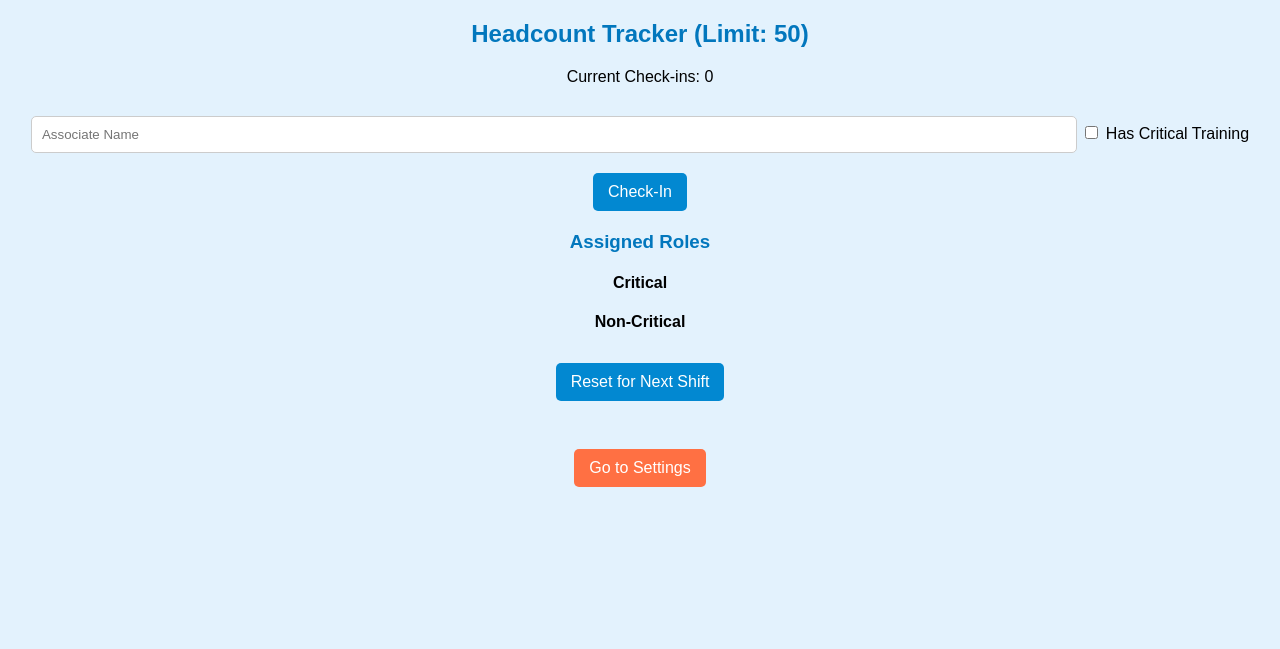
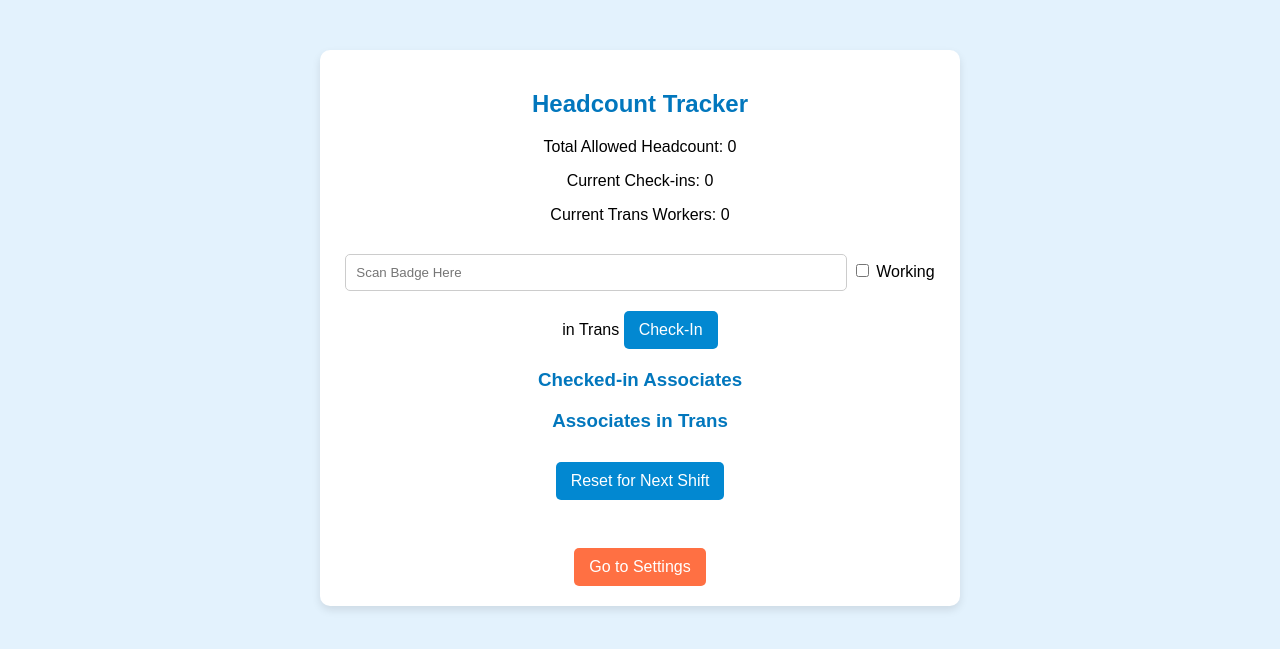
Before and after one commit to quetzin/Headcount, a Flask app: page / in a window 1280 px wide. Shown: the top 649 px of the page. Run offline with Flask 3, Linux system fonts and the light colour scheme.

Commit message:
edit remove

```diff
--- a/app.py
+++ b/app.py
@@ -1,90 +1,83 @@
 from flask import Flask, render_template, request, redirect, url_for, jsonify
+import json
 
 app = Flask(__name__)
 
+# Load associates data from JSON file
+with open("names.json", "r") as f:
+    associates_data = json.load(f)
+
+# Create a mapping from barcode to first name and login
+barcode_to_info = {str(associate["barcode"]): f"{associate['first_name']} ({associate['login']})" for associate in associates_data}
+
 # Default values for CE, MI, and Trans
-total_headcount = 50  # Will be dynamically set
-critical_role_count = 10  # Will be dynamically set
+total_headcount = 0  # Will be dynamically set
+trans_count = 0  # Will be dynamically set
 
-# Predefined roles with constraints
-roles = {
-    "Critical": {
-        "Pit": {"required_training": True, "assigned": [], "max": 1},
-        "CPT": {"required_training": True, "assigned": []},
-        "Ship Clerk": {"required_training": True, "assigned": []},
-        "DEA": {"required_training": True, "assigned": []},
-        "Fluid PS": {"required_training": True, "assigned": [], "max": 1},
-        "Main PS": {"required_training": True, "assigned": [], "max": 1},
-        "Robotics Operator": {"required_training": True, "assigned": [], "max": 1},
-    },
-    "Non-Critical": {
-        "Flats": {"required_training": False, "assigned": []},
-        "MI": {"required_training": False, "assigned": []},
-        "WS": {"required_training": False, "assigned": []},
-        "Fluids": {"required_training": False, "assigned": []},
-        "Main High Cap": {"required_training": False, "assigned": []},
-        "Mid High Cap": {"required_training": False, "assigned": []},
-        "Mid Cap": {"required_training": False, "assigned": []},
-        "Trans": {"required_training": False, "assigned": []},
-        "Carts": {"required_training": False, "assigned": []},
-    }
-}
-
+# Store checked-in associates
 associates = []
+trans_associates = []  # Separate list for associates working in Trans
 
 @app.route("/")
 def index():
-    return render_template("index.html", associates=associates, roles=roles, total_headcount=total_headcount)
+    return render_template("index.html", associates=associates, trans_associates=trans_associates, total_headcount=total_headcount)
 
 @app.route("/settings", methods=["GET", "POST"])
 def settings():
-    global total_headcount, critical_role_count
+    global total_headcount, trans_count
     if request.method == "POST":
         ce = int(request.form["CE"])
         mi = int(request.form["MI"])
         trans = int(request.form["Trans"])
 
-        total_headcount = ce // 550 + mi  # Adjust total headcount
-        critical_role_count = trans // 1000  # Adjust critical role count based on Trans value
+        total_headcount = ce // 550  # Adjust total headcount
+        trans_count = trans // 1000  # Number of people needed for Trans
         return redirect(url_for("index"))
-    return render_template("settings.html", total_headcount=total_headcount, critical_role_count=critical_role_count)
+    return render_template("settings.html", total_headcount=total_headcount, trans_count=trans_count)
 
 @app.route("/checkin", methods=["POST"])
 def checkin():
-    if len(associates) >= total_headcount:
-        return jsonify({"error": "Headcount limit reached"}), 400
+    badge_id = request.form["badge_id"]
+    in_trans = request.form.get("in_trans") == "on"
+    name = barcode_to_info.get(badge_id, "Unknown")
 
+    if name in associates or name in trans_associates:
+        return jsonify({"error": "Badge already scanned"}), 400
+
+    if in_trans:
+        trans_associates.append(name)
+    else:
+        if len(associates) >= total_headcount:
+            return jsonify({"error": "Headcount limit reached"}), 400
+        associates.append(name)
+
+    return redirect(url_for("index"))
+
+@app.route("/remove", methods=["POST"])
+def remove():
     name = request.form["name"]
-    has_training = request.form.get("has_training") == "on"
+    if name in associates:
+        associates.remove(name)
+    elif name in trans_associates:
+        trans_associates.remove(name)
+    return redirect(url_for("index"))
 
-    associate = {"name": name, "has_training": has_training}
-    associates.append(associate)
-
-    assigned = False
-    for category, role_list in roles.items():
-        for role, details in role_list.items():
-            if details["required_training"] == has_training and ("max" not in details or len(details["assigned"]) < details["max"]):
-                details["assigned"].append(name)
-                assigned = True
-                break
-        if assigned:
-            break
-
-    if not assigned:
-        for role, details in roles["Non-Critical"].items():
-            if len(details["assigned"]) < total_headcount:
-                details["assigned"].append(name)
-                break
-
+@app.route("/move", methods=["POST"])
+def move():
+    name = request.form["name"]
+    if name in associates:
+        associates.remove(name)
+        trans_associates.append(name)
+    elif name in trans_associates:
+        trans_associates.remove(name)
+        associates.append(name)
     return redirect(url_for("index"))
 
 @app.route("/reset", methods=["POST"])
 def reset():
-    global associates
-    for category in roles.values():
-        for role in category.values():
-            role["assigned"] = []
+    global associates, trans_associates
     associates = []
+    trans_associates = []
     return redirect(url_for("index"))
 
 if __name__ == "__main__":
--- a/templates/index.html
+++ b/templates/index.html
@@ -1,43 +1,66 @@
 <!DOCTYPE html>
 <html lang="en">
-    <link rel="stylesheet" type="text/css" href="{{ url_for('static', filename='styles.css') }}">
-
 <head>
     <meta charset="UTF-8">
     <meta name="viewport" content="width=device-width, initial-scale=1.0">
-    <title>Amazon Headcount & Role Assignment</title>
+    <title>Headcount Tracker</title>
+    <link rel="stylesheet" type="text/css" href="{{ url_for('static', filename='styles.css') }}">
 </head>
 <body>
-    <h2>Headcount Tracker (Limit: {{ total_headcount }})</h2>
+    <div class="container">
+        <h2>Headcount Tracker</h2>
+        <p>Total Allowed Headcount: {{ total_headcount }}</p>
         <p>Current Check-ins: {{ associates|length }}</p>
+        <p>Current Trans Workers: {{ trans_associates|length }}</p>
 
         <form action="/checkin" method="post">
-        <input type="text" name="name" placeholder="Associate Name" required>
+            <input type="text" name="badge_id" placeholder="Scan Badge Here" required>
             <label>
-            <input type="checkbox" name="has_training"> Has Critical Training
+                <input type="checkbox" name="in_trans"> Working in Trans
             </label>
             <button type="submit">Check-In</button>
         </form>
 
-    <h3>Assigned Roles</h3>
-    {% for role, details in roles.items() %}
-        <h4>{{ role }}</h4>
+        <h3>Checked-in Associates</h3>
         <ul>
-            {% for name in details["assigned"] %}
-                <li>{{ name }}</li>
+            {% for name in associates %}
+                <li>
+                    {{ name }}
+                    <form action="/remove" method="post" style="display:inline;">
+                        <input type="hidden" name="name" value="{{ name }}">
+                        <button type="submit">Remove</button>
+                    </form>
+                    <form action="/move" method="post" style="display:inline;">
+                        <input type="hidden" name="name" value="{{ name }}">
+                        <button type="submit">Move to Trans</button>
+                    </form>
+                </li>
             {% endfor %}
         </ul>
+
+        <h3>Associates in Trans</h3>
+        <ul>
+            {% for name in trans_associates %}
+                <li>
+                    {{ name }}
+                    <form action="/remove" method="post" style="display:inline;">
+                        <input type="hidden" name="name" value="{{ name }}">
+                        <button type="submit">Remove</button>
+                    </form>
+                    <form action="/move" method="post" style="display:inline;">
+                        <input type="hidden" name="name" value="{{ name }}">
+                        <button type="submit">Move to Regular</button>
+                    </form>
+                </li>
             {% endfor %}
+        </ul>
 
         <form action="/reset" method="post">
             <button type="submit">Reset for Next Shift</button>
         </form>
 
-    <!-- New Button to Route to Settings -->
         <br>
-    <a href="/settings">
-        <button type="button">Go to Settings</button>
-    </a>
-
+        <a href="/settings"><button type="button">Go to Settings</button></a>
+    </div>
 </body>
 </html>
```
Also changed, not shown: names.json (added, +272 -0 lines), templates/settings.html (+16 -11 lines). Lines whose indentation alone changed are shown as unchanged.
